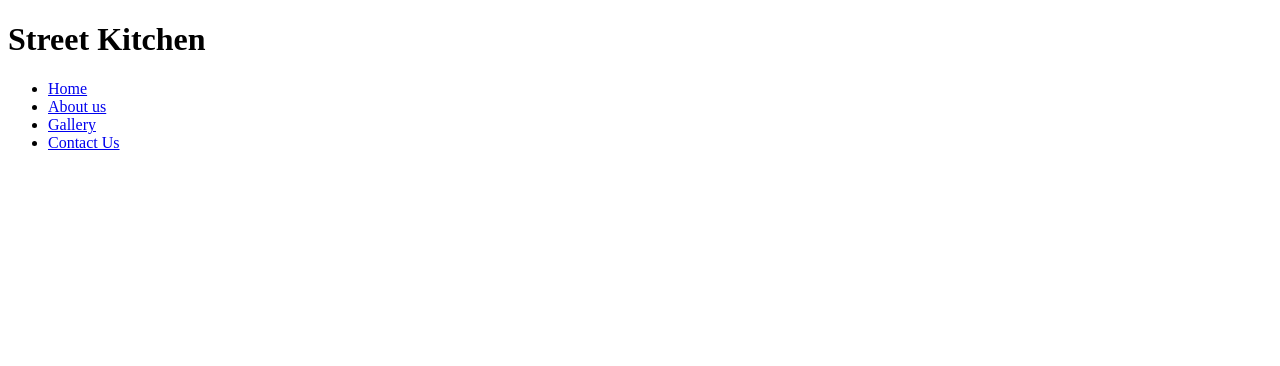
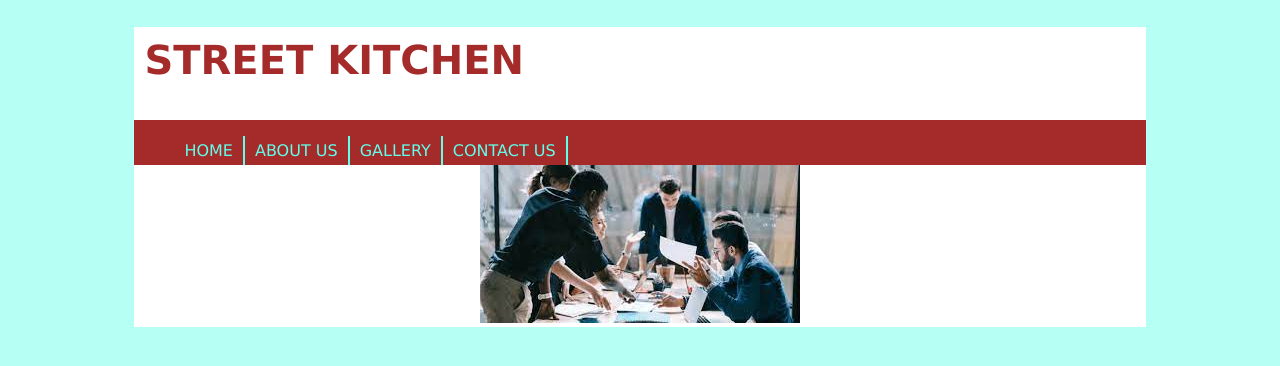
Before and after one commit to mocohdee/Deeshansproject, a plain HTML site: page index.html in a window 1280 px wide. Drawn offline with Linux system fonts and the light colour scheme.

Commit message:
added image

```diff
--- a/index.html
+++ b/index.html
@@ -1,30 +1,22 @@
 <!DOCTYPE html>
-<html lang="en">
+<html>
     <head>
-    <meta charset="UTF-8">
-    <meta http-equiv="X-UA-Compatible" content="IE=edge">
-    <meta name="viewport" content="width=device-width, initial-scale=1.0">
         <title>Street Kitchen</title>
-    <link rel="styleheet" href="style.css"
+        <link rel="stylesheet" href="style.css">
     </head>
-
     <body>
         <div class="container">
             <h1 class="title">Street Kitchen</h1>
 
-
-        <div class="top menu">
+            <div class="top-menu">
                 <ul>
                     <li><a href="index.html">Home</a></li>
-                <li><a href="#">About us</a></li>
+                    <li><a href="#">About Us</a></li>
                     <li><a href="#">Gallery</a></li>
                     <li><a href="#">Contact Us</a></li>
                 </ul>
             </div>
-
-
-
-
+            <img src="images/4.jpg" alt="Header image">
 
         </div>
     </body>
--- a/style.css
+++ b/style.css
@@ -1,13 +1,13 @@
 body{
-     background-color: #5fffea75; /* light Blue background */
-     font-family: Verdana, Geneva, Tahoma, sans-serif; /* Main Website font */
-     font-size: 16px; /* Default website font-size */
-     text-align: center; /* Default Text orientation */
+     background-color: #5fffea75;
+     font-family: Verdana, Geneva, Tahoma, sans-serif;
+     font-size: 16px;
+     text-align: center;
 }
 .container{
-    width: 80%; /* making website to be boxed */
-    background-color: white; /* White website background */
-    margin: 0 auto; /* Aligning the website center */
+    width: 80%;
+    background-color: white;
+    margin: 0 auto;
 }
 h1.title{
     text-align: left!important;
@@ -22,16 +22,15 @@ h1.title:hover{
     transition: ease-in-out .7s;
 }
 
-/* Navigation Bar */
 .top-menu{
-    background-color: brown; /* Assigning brown color */
-    overflow: hidden; /* Hiding the text overflows */
+    background-color: brown;
+    overflow: hidden;
 }
 .top-menu ul li{
-    list-style-type: none; /* Removing the unordered List bullets or markers */
-    float: left; /* Align the list items horizontally */
-    border-right: 2px solid #5fffea; /* Adding the white border */
-    padding: 5px 10px; /* Adding some space: vertical and horizontal */
+    list-style-type: none;
+    float: left;
+    border-right: 2px solid #5fffea;
+    padding: 5px 10px;
 }
 .top-menu ul li a{
     text-decoration: none;
@@ -46,3 +45,7 @@ h1.title:hover{
     text-decoration: underline;
     color: brown;
 }
+.main-img{
+    width: 100%;
+    height: 50vh;
+}
```
Also changed, not shown: images/4.jpg (added). Lines whose indentation alone changed are shown as unchanged.
